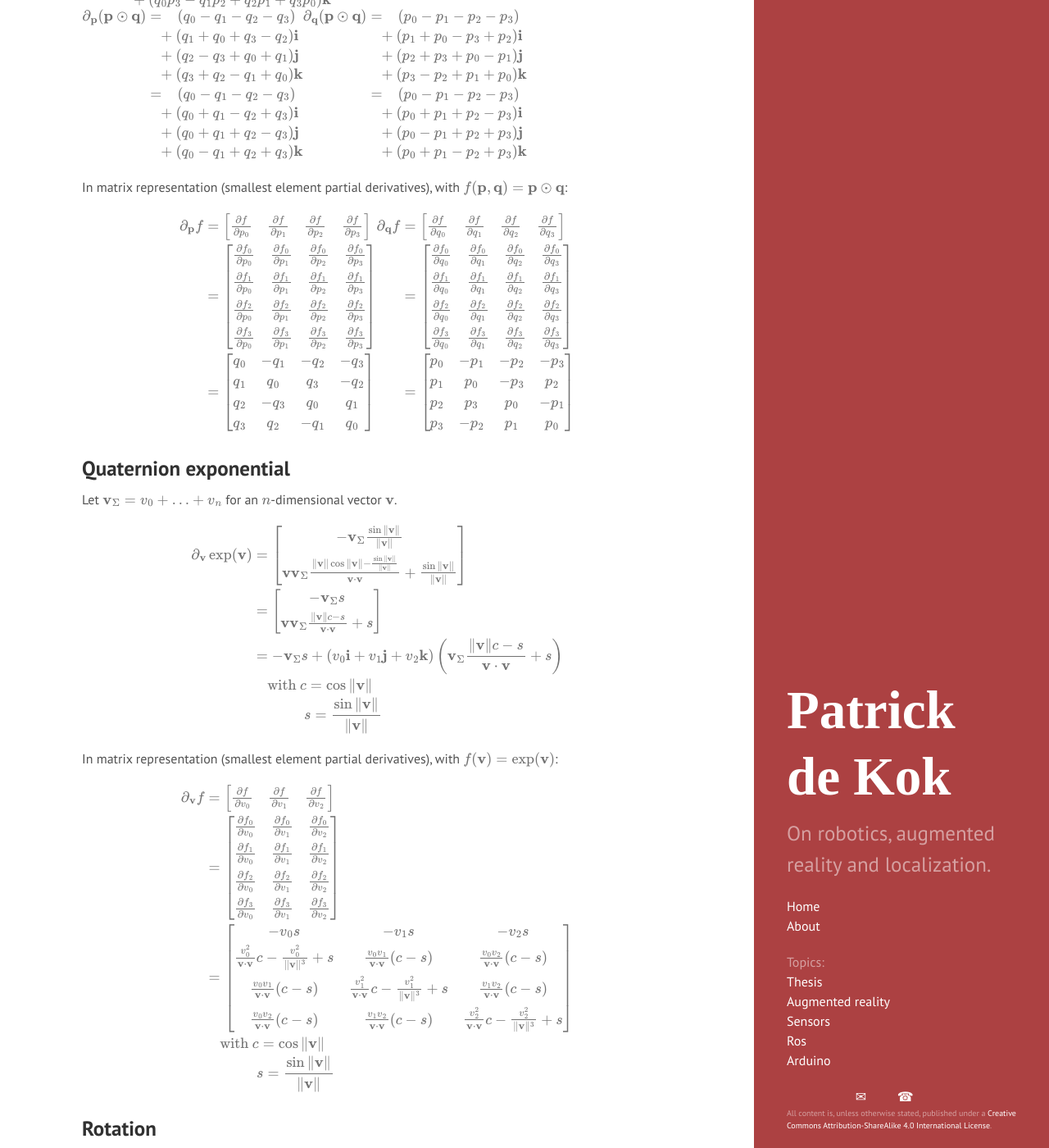
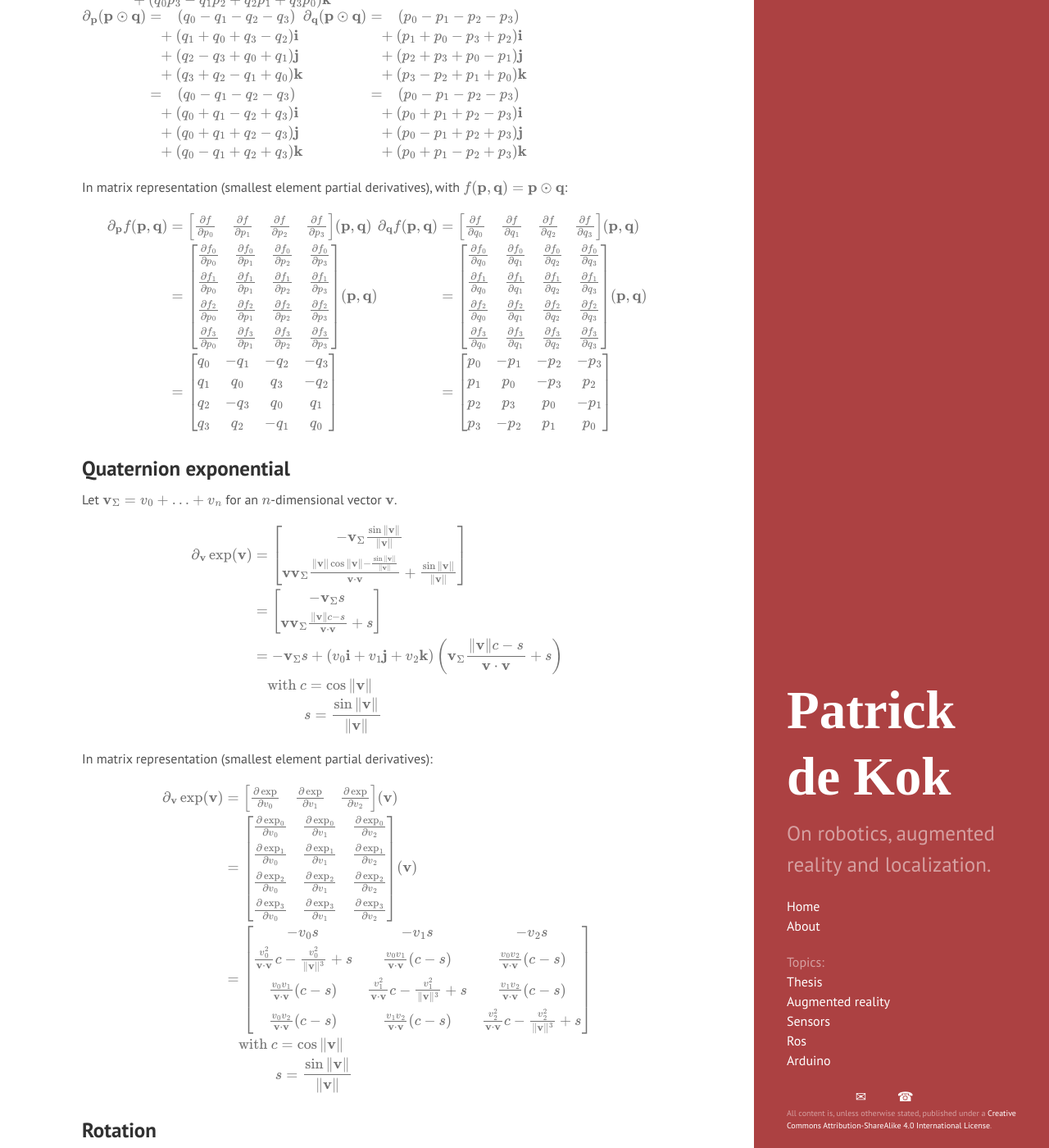
Before and after one commit to pkok/pkok.github.io, a Jekyll site: the page built from derivatives.md, in a window 1280 px wide and 1400 px high, scrolled down 670 px. Shown: the whole window at 82% size. Built offline with Jekyll 4.4.1, drawn with Linux system fonts in a browser that asks for light colours; some web fonts are replaced; formulas are drawn with MathJax 3; some of the changed text lies outside the part shown.

Commit message:
Exact notation now correct, I hope...

```diff
--- a/derivatives.md
+++ b/derivatives.md
@@ -60,13 +60,13 @@ In matrix representation (smallest element partial derivatives), with $$f(\mathb
 $$
 \begin{align}
 \begin{split}
-\partial_\mathbf{p} f
+\partial_\mathbf{p} f(\mathbf{p}, \mathbf{q})
   &= \begin{bmatrix}
          \frac{\partial f}{\partial p_0}
        & \frac{\partial f}{\partial p_1}
        & \frac{\partial f}{\partial p_2}
        & \frac{\partial f}{\partial p_3}
-     \end{bmatrix} \\
+     \end{bmatrix} (\mathbf{p}, \mathbf{q})\\
   &= \begin{bmatrix}
          \frac{\partial f_0}{\partial p_0}
        & \frac{\partial f_0}{\partial p_1}
@@ -84,7 +84,7 @@ $$
        & \frac{\partial f_3}{\partial p_1}
        & \frac{\partial f_3}{\partial p_2}
        & \frac{\partial f_3}{\partial p_3}
-     \end{bmatrix} \\
+     \end{bmatrix} (\mathbf{p}, \mathbf{q})\\
   &= \begin{bmatrix}
        q_0 & -q_1 & -q_2 & -q_3 \\
        q_1 &  q_0 &  q_3 & -q_2 \\
@@ -94,13 +94,13 @@ $$
 \end{split}
 %
 \begin{split}
-\partial_\mathbf{q} f
+\partial_\mathbf{q} f(\mathbf{p}, \mathbf{q})
   &= \begin{bmatrix}
          \frac{\partial f}{\partial q_0}
        & \frac{\partial f}{\partial q_1}
        & \frac{\partial f}{\partial q_2}
        & \frac{\partial f}{\partial q_3}
-     \end{bmatrix} \\
+     \end{bmatrix} (\mathbf{p}, \mathbf{q})\\
   &= \begin{bmatrix}
          \frac{\partial f_0}{\partial q_0}
        & \frac{\partial f_0}{\partial q_1}
@@ -118,7 +118,7 @@ $$
        & \frac{\partial f_3}{\partial q_1}
        & \frac{\partial f_3}{\partial q_2}
        & \frac{\partial f_3}{\partial q_3}
-     \end{bmatrix} \\
+     \end{bmatrix} (\mathbf{p}, \mathbf{q})\\
   &= \begin{bmatrix}
        p_0 & -p_1 & -p_2 & -p_3 \\
        p_1 &  p_0 & -p_3 &  p_2 \\
@@ -149,30 +149,30 @@ $$
 \end{align}
 $$
 
-In matrix representation (smallest element partial derivatives), with $$f(\mathbf{v}) = \exp(\mathbf{v})$$:
+In matrix representation (smallest element partial derivatives):
 
 $$
 \begin{align}
-\partial_\mathbf{v} f
+\partial_\mathbf{v} \exp(\mathbf{v})
   &= \begin{bmatrix}
-         \frac{\partial f}{\partial v_0}
-       & \frac{\partial f}{\partial v_1}
-       & \frac{\partial f}{\partial v_2}
-     \end{bmatrix} \\
+         \frac{\partial \exp}{\partial v_0}
+       & \frac{\partial \exp}{\partial v_1}
+       & \frac{\partial \exp}{\partial v_2}
+     \end{bmatrix} (\mathbf{v}) \\
   &= \begin{bmatrix}
-         \frac{\partial f_0}{\partial v_0}
-       & \frac{\partial f_0}{\partial v_1}
-       & \frac{\partial f_0}{\partial v_2} \\
-         \frac{\partial f_1}{\partial v_0}
-       & \frac{\partial f_1}{\partial v_1}
-       & \frac{\partial f_1}{\partial v_2} \\
-         \frac{\partial f_2}{\partial v_0}
-       & \frac{\partial f_2}{\partial v_1}
-       & \frac{\partial f_2}{\partial v_2} \\
-         \frac{\partial f_3}{\partial v_0}
-       & \frac{\partial f_3}{\partial v_1}
-       & \frac{\partial f_3}{\partial v_2} \\
-     \end{bmatrix} \\
+         \frac{\partial \exp_0}{\partial v_0}
+       & \frac{\partial \exp_0}{\partial v_1}
+       & \frac{\partial \exp_0}{\partial v_2} \\
+         \frac{\partial \exp_1}{\partial v_0}
+       & \frac{\partial \exp_1}{\partial v_1}
+       & \frac{\partial \exp_1}{\partial v_2} \\
+         \frac{\partial \exp_2}{\partial v_0}
+       & \frac{\partial \exp_2}{\partial v_1}
+       & \frac{\partial \exp_2}{\partial v_2} \\
+         \frac{\partial \exp_3}{\partial v_0}
+       & \frac{\partial \exp_3}{\partial v_1}
+       & \frac{\partial \exp_3}{\partial v_2} \\
+     \end{bmatrix} (\mathbf{v}) \\
   &= \begin{bmatrix}
        -v_0 s & -v_1 s & -v_2 s \\
        \frac{v_0^2}{\mathbf{v}\cdot\mathbf{v}} c - \frac{v_0^2}{\|\mathbf{v}\|^3} + s
@@ -338,11 +340,20 @@ $$
 %
 \partial_\mathbf{x} h^\omega(\mathbf{x}_t, \mathbf{e}^\omega_{s,t})
   &= \begin{bmatrix} 0 & 0 & 0 & I_3 & I_3 \end{bmatrix} \\
+%
+\partial_\mathbf{e} h^\omega(\mathbf{x}_t, \mathbf{e}^\omega_{s,t})
+  &= \begin{bmatrix} 0 & \partial_{\mathbf{e}^\omega} h^\omega & 0 \end{bmatrix} (\mathbf{x}_t, \mathbf{e}^\omega_{s,t}) \\
+\partial_{\mathbf{e}^\omega} h^\omega(\mathbf{x}_t, \mathbf{e}^\omega_{s,t})
+  &= I_3 \\
+\end{align}
+$$
 
-\partial_\mathbf{e} h^\omega(\mathbf{x}_t, \mathbf{e}^\omega_{s,t})
-  &= \begin{bmatrix} I_3 & 0 \end{bmatrix} \\
-%
-h^c(\mathbf{x}_t, \mathbf{m}_{n,t}, \mathbf{m}_{w,t}, \mathbf{e}^c_t)
+The camera-based pose-estimation model $$h^c$$ is defined by:
+
+$$
+\begin{align}
+\mathbf{y}^c_t
+  &= h^c(\mathbf{x}_t, \mathbf{m}_{n,t}, \mathbf{m}_{w,t}, \mathbf{e}^c_t) \\
   &= \begin{bmatrix}I_2 & -\mathbf{m}_{n,t}\end{bmatrix} Q_{cs} \left(Q_{sw,t} \left(\mathbf{m}_{w,t} - \mathbf{s}_{w,t}\right) - \mathbf{c}_s\right) + \mathbf{e}^c_t \\
 %
 \partial_\mathbf{x} h^c(\mathbf{x}_t, \mathbf{m}_{n,t}, \mathbf{m}_{w,t}, \mathbf{e}^c_t)
@@ -365,7 +376,7 @@ h^c(\mathbf{x}_t, \mathbf{m}_{n,t}, \mathbf{m}_{w,t}, \mathbf{e}^c_t)
 \end{align}
 $$
 
-To compute the camera measurement covariance $$R^c_t \approx \begin{bmatrix}\partial_{\mathbf{m}_{n,t}} h^c_t & \partial_{\mathbf{m}_{w,t}} h^c_t\end{bmatrix} \begin{bmatrix}R_{nn,t} & 0_{2 \times 3} \\ 0_{3 \times 2} & R_{ww,t} \end{bmatrix} \begin{bmatrix}\left(\partial_{\mathbf{m}_{n,t}} h^c_t\right)^\top \\ \left(\partial_{\mathbf{m}_{w,t}} h^c_t\right)^\top\end{bmatrix}$$, we need to know two more derivatives:
+To compute the camera measurement covariance $$R^c_t \approx \begin{bmatrix}\partial_{\mathbf{m}_{n,t}} h^c_t & \partial_{\mathbf{m}_{w,t}} h^c_t\end{bmatrix} \begin{bmatrix}R^c_{nn,t} & 0_{2 \times 3} \\ 0_{3 \times 2} & R^c_{ww,t} \end{bmatrix} \begin{bmatrix}\left(\partial_{\mathbf{m}_{n,t}} h^c_t\right)^\top \\ \left(\partial_{\mathbf{m}_{w,t}} h^c_t\right)^\top\end{bmatrix}$$, we need to know two more derivatives:
 
 $$
 \begin{align}
@@ -610,7 +621,7 @@ f(\mathbf{x}_{t-T}, \mathbf{u}_t, \mathbf{v}_t)
     &= \begin{bmatrix}
         I_3 & T I_3 & \frac{T^2}{2} \left(\partial_{\mathbf{q}_{sw,t-T}} Q_{sw,t-T}^* \right) \left(\mathbf{y}^a_{s,t} - \mathbf{b}^a_{s,t-T} - \mathbf{v}^a_{s,t}\right) & 0   & -\frac{T^2}{2} Q_{ws,t-T} \\
         0   & I_3   & T \left(\partial_{\mathbf{q}_{sw,t-T}} Q_{sw,t-T}^* \right) \left(\mathbf{y}^a_{s,t} - \mathbf{b}^a_{s,t-T} - \mathbf{v}^a_{s,t}\right)             & 0   & -T Q_{ws,t-T} \\
-        0   & 0     & \partial_{\mathbf{q}_{sw,t-T}} \left(\exp\left(\mathbf{a}'\right) \odot \mathbf{q}_{sw,t-T}\right)                                                & \mathbf{D}^{\mathbf{q}_{sw,t-T}}\left({\mathbf{b}^\omega{s,t-T}}\right) & 0 \\
+        0   & 0     & \partial_{\mathbf{q}_{sw,t-T}} \left(\exp\left(\mathbf{a}'\right) \odot \mathbf{q}_{sw,t-T}\right)                                                & \mathbf{D}^{\mathbf{q}_{sw,t-T}}\left({\mathbf{b}^\omega_{s,t-T}}\right) & 0 \\
         0   & 0     & 0                                                                                                                                                 & I_3 & 0 \\
         0   & 0     & 0                                                                                                                                                 & 0   & I_3 \\
     \end{bmatrix} \\
```
Also changed, not shown: other parts of derivatives.md (+2 -0 lines).
